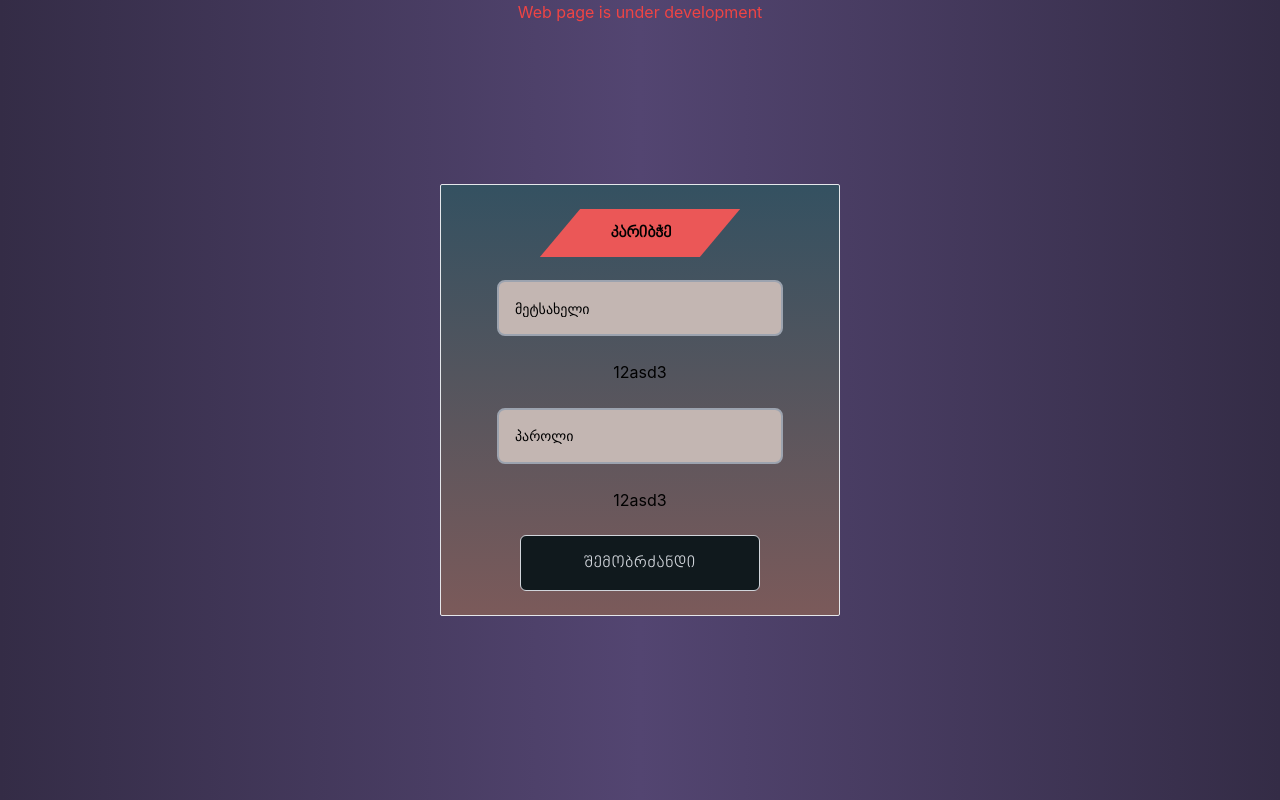
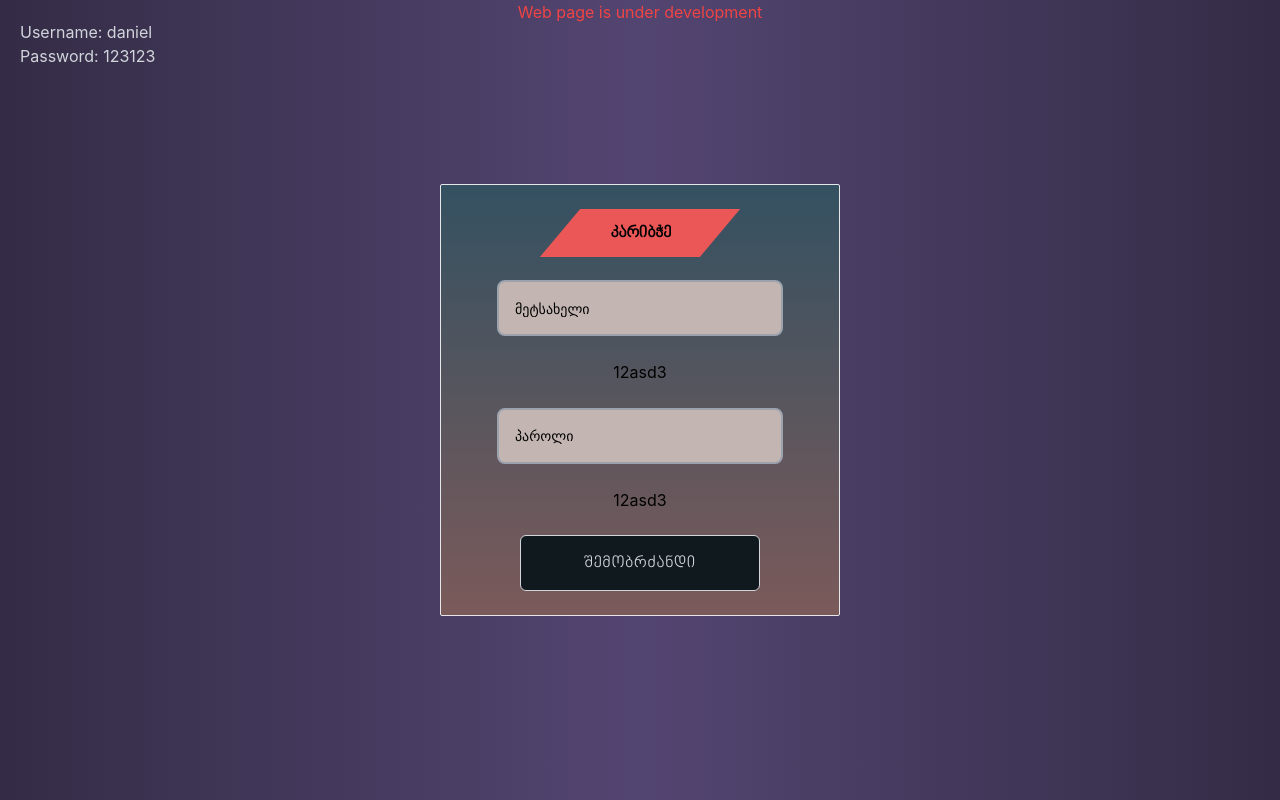
Before and after one commit to ibotchori/folk-soul, a React (Create React App) app: page /login in a window 1280 px wide. Built offline with nearby package versions, Linux system fonts and the light colour scheme.

Commit message:
chore: add temp username & password on login page

```diff
--- a/src/pages/Login/Login.tsx
+++ b/src/pages/Login/Login.tsx
@@ -66,6 +66,12 @@ const Login = (props: Props) => {
     }
   }
   return (
+    <>
+      <div className='absolute text-gray-300 m-auto   pt-5 pl-5  '>
+        <p>Username: daniel</p>
+        <p>Password: 123123</p>
+      </div>
+
       <form
         onSubmit={handleSubmit(onSubmit)}
         className='  items-center justify-center flex w-full h-full'
@@ -98,6 +104,7 @@ const Login = (props: Props) => {
           </button>
         </div>
       </form>
+    </>
   )
 }
 
```
Lines whose indentation alone changed are shown as unchanged.
